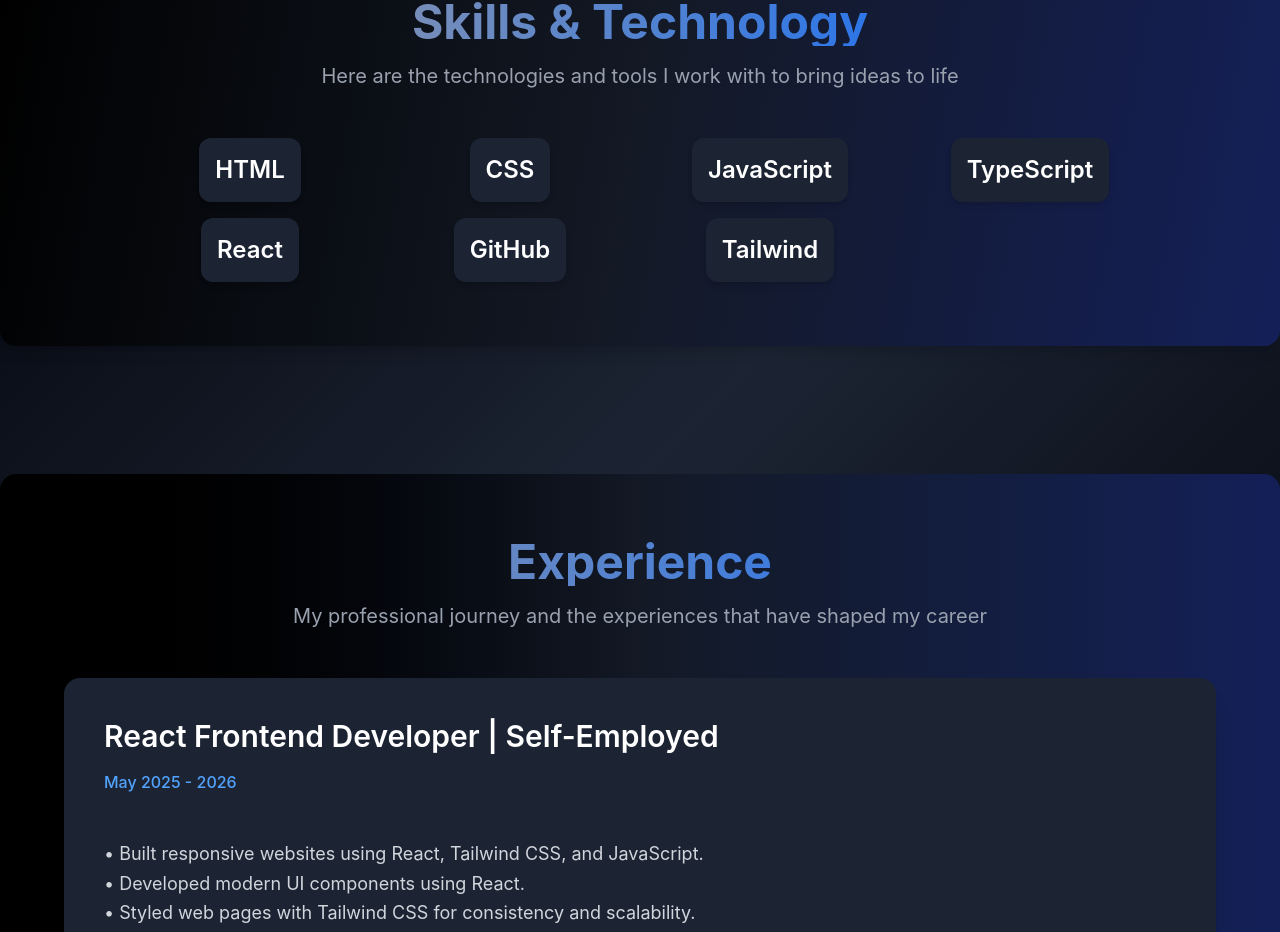
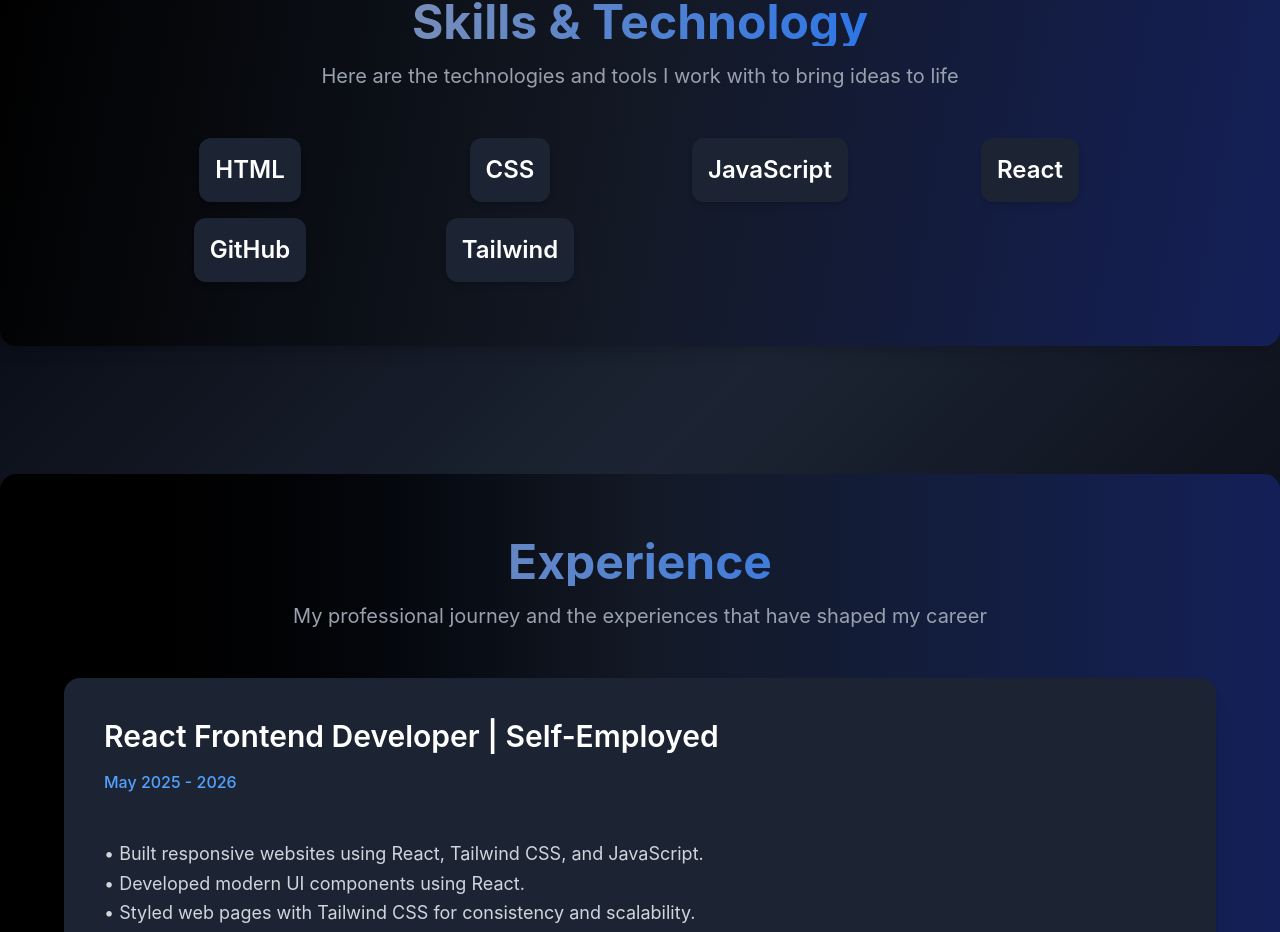
Before and after one commit to Shahzaib-27/My-Portlio, a React (Vite) app: page / in a window 1280 px wide. Shown: the part 1525-2457 px from the top of the page. Built offline with nearby package versions, Linux system fonts and the light colour scheme.

Commit message:
Remove TypeScript from skills list
Removed TypeScript from the list of skills.

```diff
--- a/src/pages/Skills.jsx
+++ b/src/pages/Skills.jsx
@@ -4,7 +4,6 @@
   { title:"HTML" },
   { title:"CSS" },
   { title:"JavaScript" },
-  { title:"TypeScript" },
   { title:"React" },
   { title:"GitHub" },
   { title:"Tailwind" },
```
